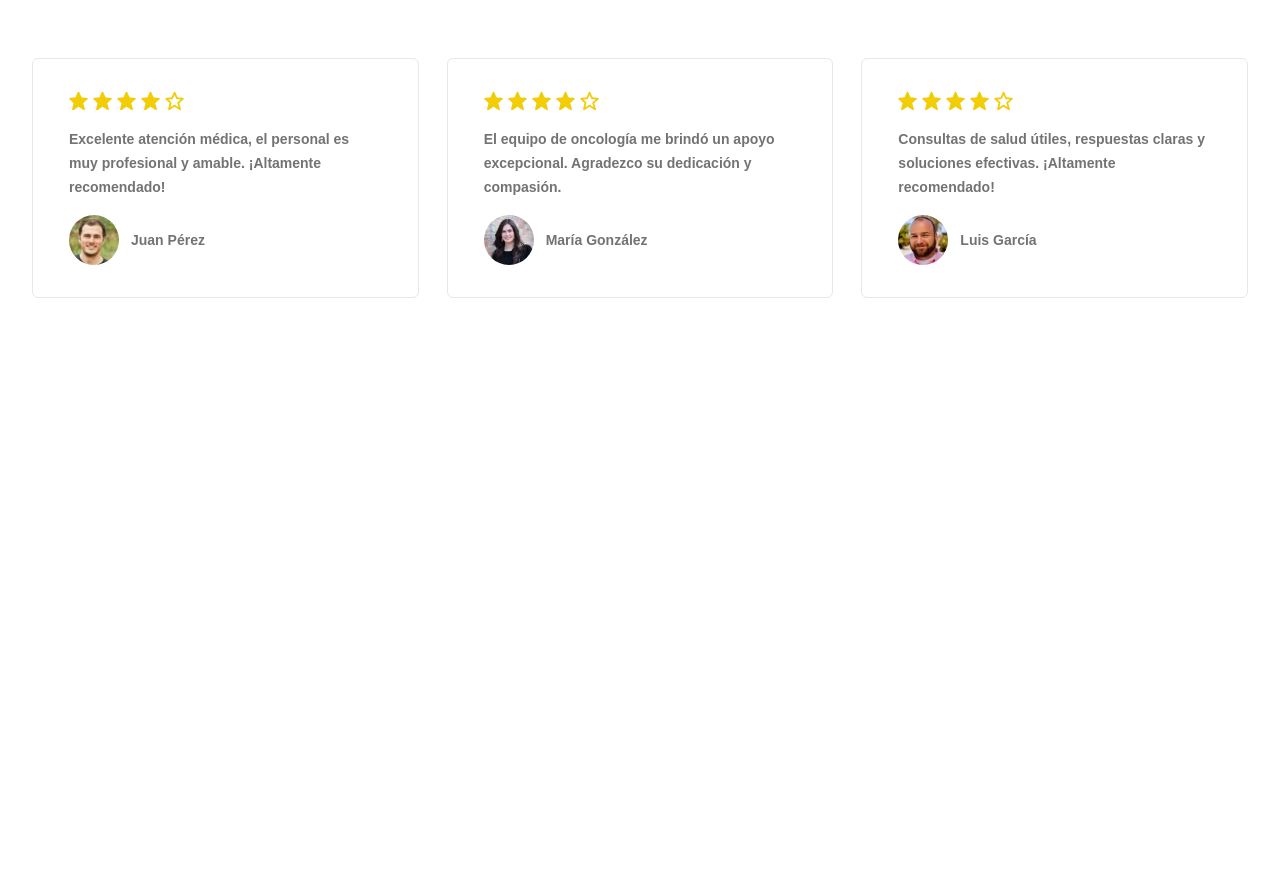
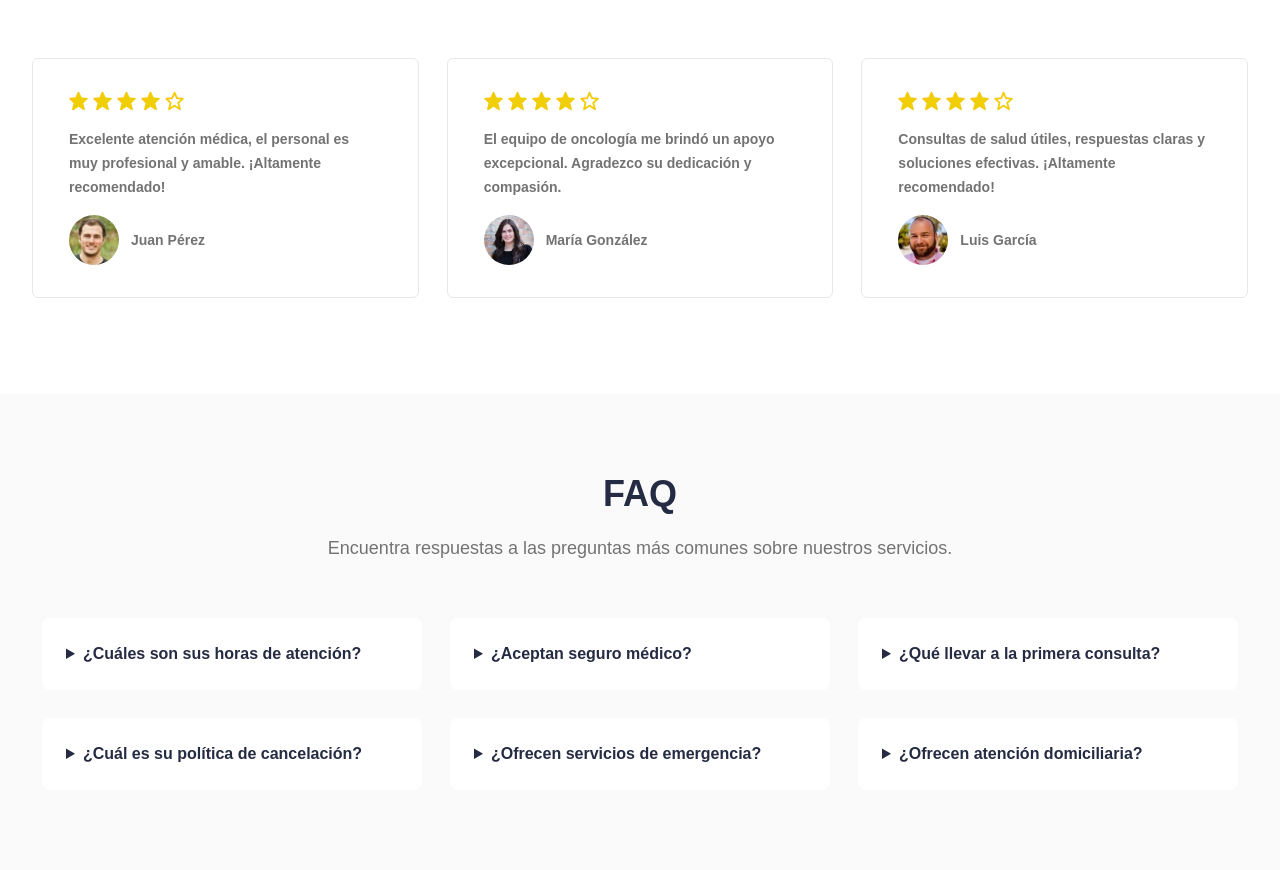
Before and after one commit to 7R0N1X/physionic, an Astro site: page / in a window 1280 px wide. Shown: the part 1623-2493 px from the top of the page. Before the commit the page ends 2017 px from the top, so only its background shows below. Built offline with nearby package versions, Linux system fonts and the light colour scheme; Astro itself is replaced by a stand-in of ours; what @midudev/tailwind-animations would draw is missing.

Commit message:
se agrega sección de FAQ

```diff
--- /dev/null
+++ b/src/components/Faq.astro
@@ -0,0 +1,11 @@
+---
+import FaqAccordion from "./FaqAccordion.astro"
+---
+
+<section class="w-full py-20 bg-[#FAFAFA]">
+  <h2 class="text-4xl font-bold text-center text-[#252B42] mb-5">FAQ</h2>
+  <p class="sm:text-lg text-center text-[#737373] mb-14">Encuentra respuestas a las preguntas más comunes sobre nuestros servicios.</p>
+  <section class="w-full max-w-screen-xl mx-auto flex flex-col  flex-wrap sm:flex-row justify-center items-center gap-7 px-4 sm:px-0">
+    <FaqAccordion />
+  </section>
+</section>
--- /dev/null
+++ b/src/components/FaqAccordion.astro
@@ -0,0 +1,12 @@
+---
+import { FAQ } from "../js/faq";
+---
+
+{
+  FAQ.map(({ question, answer }) => (
+    <details class="w-full sm:min-w-[333px] sm:max-w-[380px] p-6 bg-white rounded-lg cursor-pointer">
+      <summary class="text-base text-[#252B42] font-bold">{question}</summary>
+      <p class="text-sm text-[#737373] font-semibold my-1">{answer}</p>
+    </details>
+  ))
+}
--- /dev/null
+++ b/src/js/faq.js
@@ -0,0 +1,26 @@
+export const FAQ = [
+  {
+    question: "¿Cuáles son sus horas de atención?",
+    answer: "Nuestro horario de atención es de lunes a viernes de 9:00 a.m. a 5:00 p.m."
+  },
+  {
+    question: "¿Aceptan seguro médico?",
+    answer: "Sí, aceptamos la mayoría de los seguros médicos. Por favor, consulte con su proveedor de seguros para obtener más información."
+  },
+  {
+    question: "¿Qué llevar a la primera consulta?",
+    answer: "Por favor, traiga su tarjeta de seguro médico, identificación y cualquier información médica relevante."
+  },
+  {
+    question: "¿Cuál es su política de cancelación?",
+    answer: "Por favor, comuníquese con nosotros con al menos 24 horas de anticipación si necesita cancelar o reprogramar su cita."
+  },
+  {
+    question: "¿Ofrecen servicios de emergencia?",
+    answer: "Sí, ofrecemos servicios de emergencia las 24 horas del día, los 7 días de la semana."
+  },
+  {
+    question: "¿Ofrecen atención domiciliaria?",
+    answer: "Sí, ofrecemos servicios de atención domiciliaria para pacientes que no pueden venir a nuestra clínica."
+  },
+]
--- a/src/pages/index.astro
+++ b/src/pages/index.astro
@@ -4,6 +4,7 @@ import Navbar from '../components/Navbar.astro';
 import Hero from '../components/Hero.astro';
 import Services from '../components/Services.astro';
 import Reviews from '../components/Reviews.astro';
+import Faq from '../components/Faq.astro';
 ---
 
 <Layout title="Bienvenido a Physionic">
@@ -12,5 +13,6 @@ import Reviews from '../components/Reviews.astro';
 		<Hero />
 		<Services />
 		<Reviews />
+		<Faq />
 	</main>
 </Layout>
```
